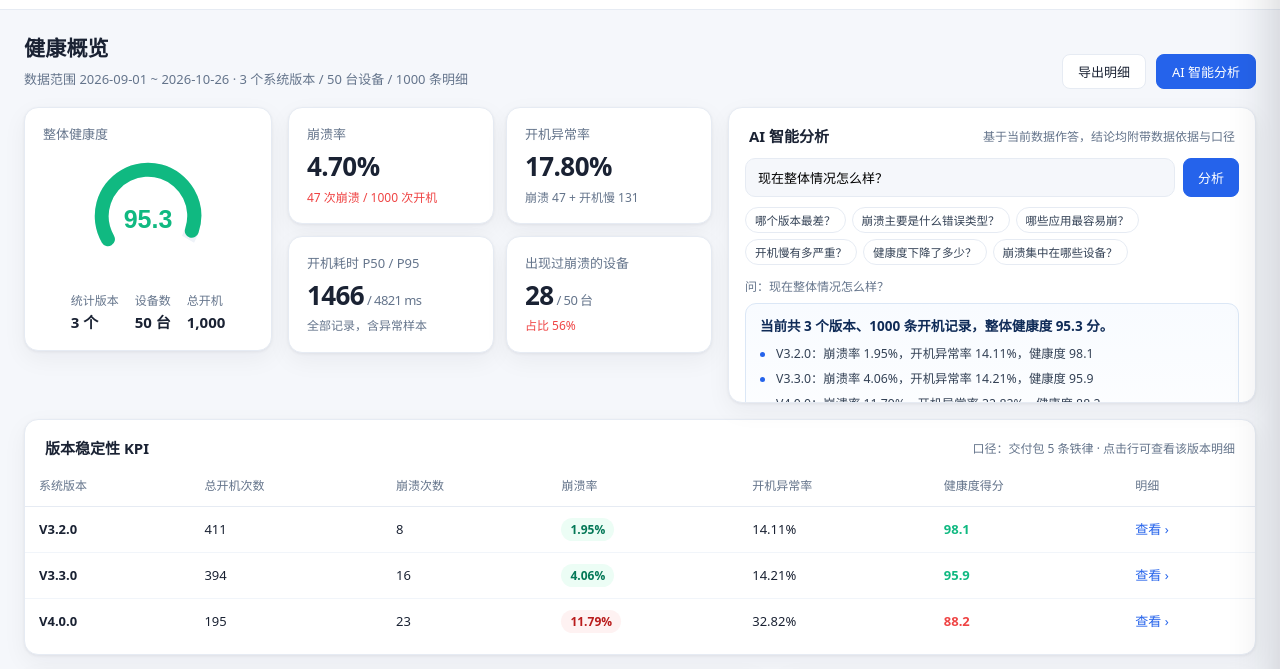
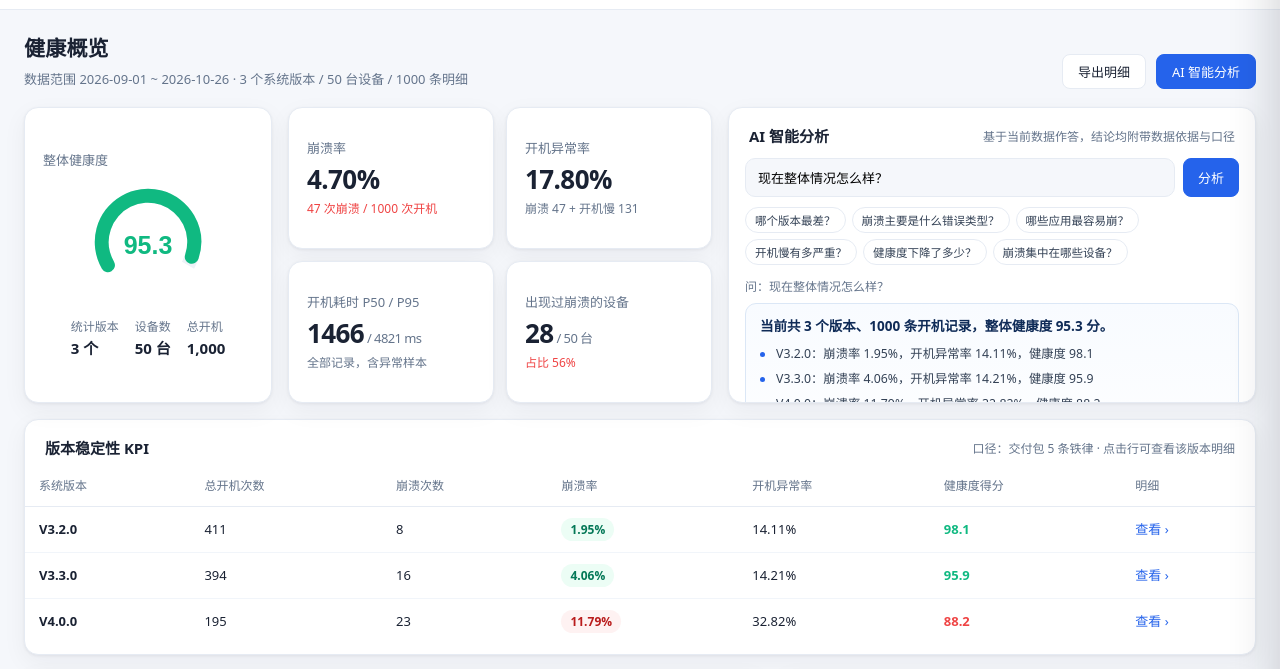
Before and after one commit to weng69081-prog/android-tv-health-demo, a plain HTML site: page index.html in a window 1280 px wide. Shown: the part 51-720 px from the top of the page. Drawn offline with Linux system fonts and the light colour scheme.

Commit message:
add style.css

```diff
--- a/style.css
+++ b/style.css
@@ -57,15 +57,15 @@
   .card-hd .hint{font-size:12px;color:var(--muted);}
 
   /* ---------- 概览 ---------- */
-  .overview{display:grid;grid-template-columns:248px minmax(0,1fr) 528px;gap:16px;margin-bottom:16px;align-items:start;}
+  .overview{display:grid;grid-template-columns:248px minmax(0,1fr) 528px;gap:16px;margin-bottom:16px;align-items:stretch;}
   .score-card{padding:16px 18px;display:flex;flex-direction:column;align-items:center;justify-content:center;}
   .score-card .lbl{font-size:13px;color:var(--muted);align-self:flex-start;}
   #scoreGauge{width:100%;height:142px;}
   .score-meta{display:flex;gap:16px;margin-top:4px;font-size:12px;color:var(--muted);}
   .score-meta b{display:block;font-size:15px;color:var(--text);}
 
-  .kpis{display:grid;grid-template-columns:repeat(2,1fr);grid-template-rows:auto auto;gap:12px;}
-  .kpi{padding:16px 18px;display:flex;flex-direction:column;justify-content:center;gap:5px;min-height:110px;}
+  .kpis{display:grid;grid-template-columns:repeat(2,1fr);grid-template-rows:1fr 1fr;gap:12px;height:100%;}
+  .kpi{padding:14px 18px;display:flex;flex-direction:column;justify-content:center;gap:4px;min-height:0;}
   .kpi .t{font-size:13px;color:var(--muted);display:flex;align-items:center;gap:6px;}
   .kpi .v{font-size:26px;font-weight:700;letter-spacing:-.6px;margin-top:2px;line-height:1.1;}
   .kpi .v span{font-size:13px;font-weight:400;color:var(--muted);margin-left:3px;}
```
